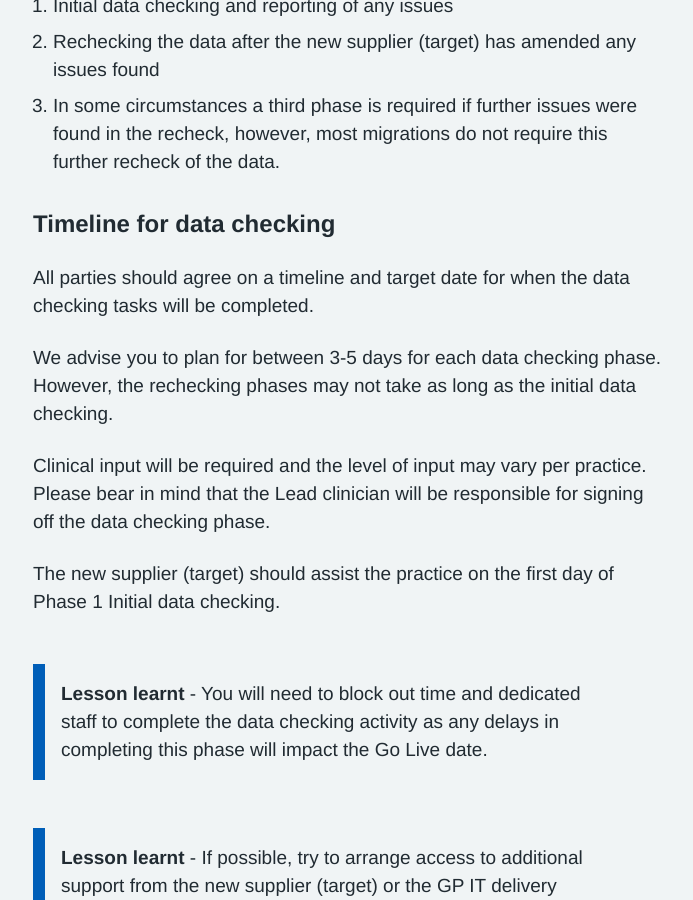
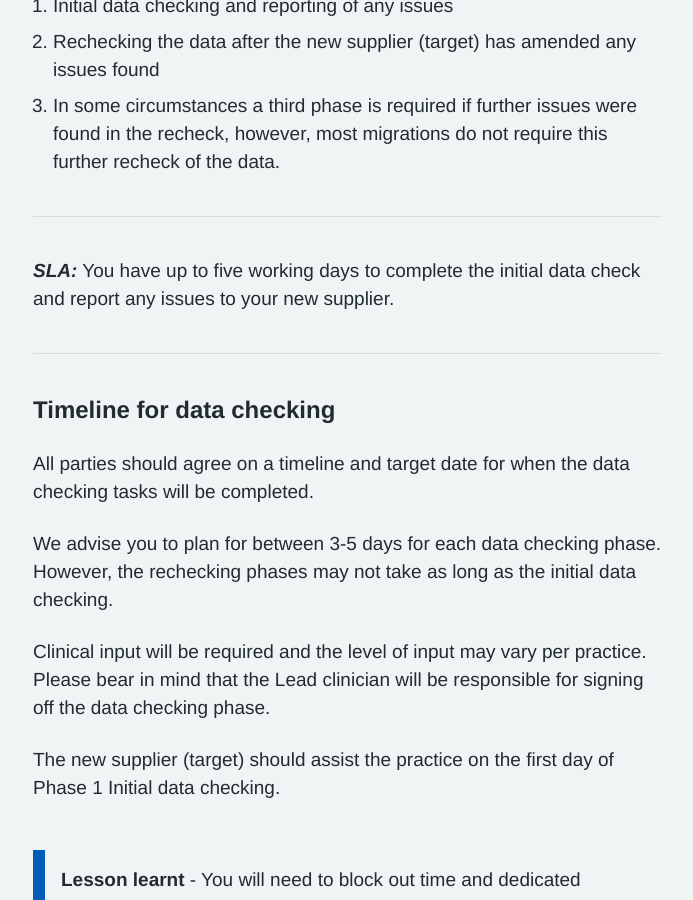
Before and after one commit to nhsconnect/prm-practice-migration, a Jekyll site: the page built from guide/04-initial-data-production.md, in a window 1280 px wide and 900 px high, scrolled down 2482 px. Shown: the whole window, without its empty margins (127-820 px from the left). Built offline with Jekyll 4.4.1, drawn with Linux system fonts in a browser that asks for light colours; some web fonts are replaced.

Commit message:
added SLA on practice for initial data check

```diff
--- a/guide/04-initial-data-production.md
+++ b/guide/04-initial-data-production.md
@@ -60,6 +60,10 @@ Data checking generally happens in 2-3 phases:
 2. Rechecking the data after the new supplier (target) has amended any issues found
 3. In some circumstances a third phase is required if further issues were found in the recheck, however, most migrations do not require this further recheck of the data.
 
+* * *
+**_SLA:_**  You have up to five working days to complete the initial data check and report any issues to your new supplier.
+* * *
+<!-- [UPLIFT] added reference to the Step 9 SLA from Ancillary Document p. 14 -->
 
 ### Timeline for data checking
 
```
